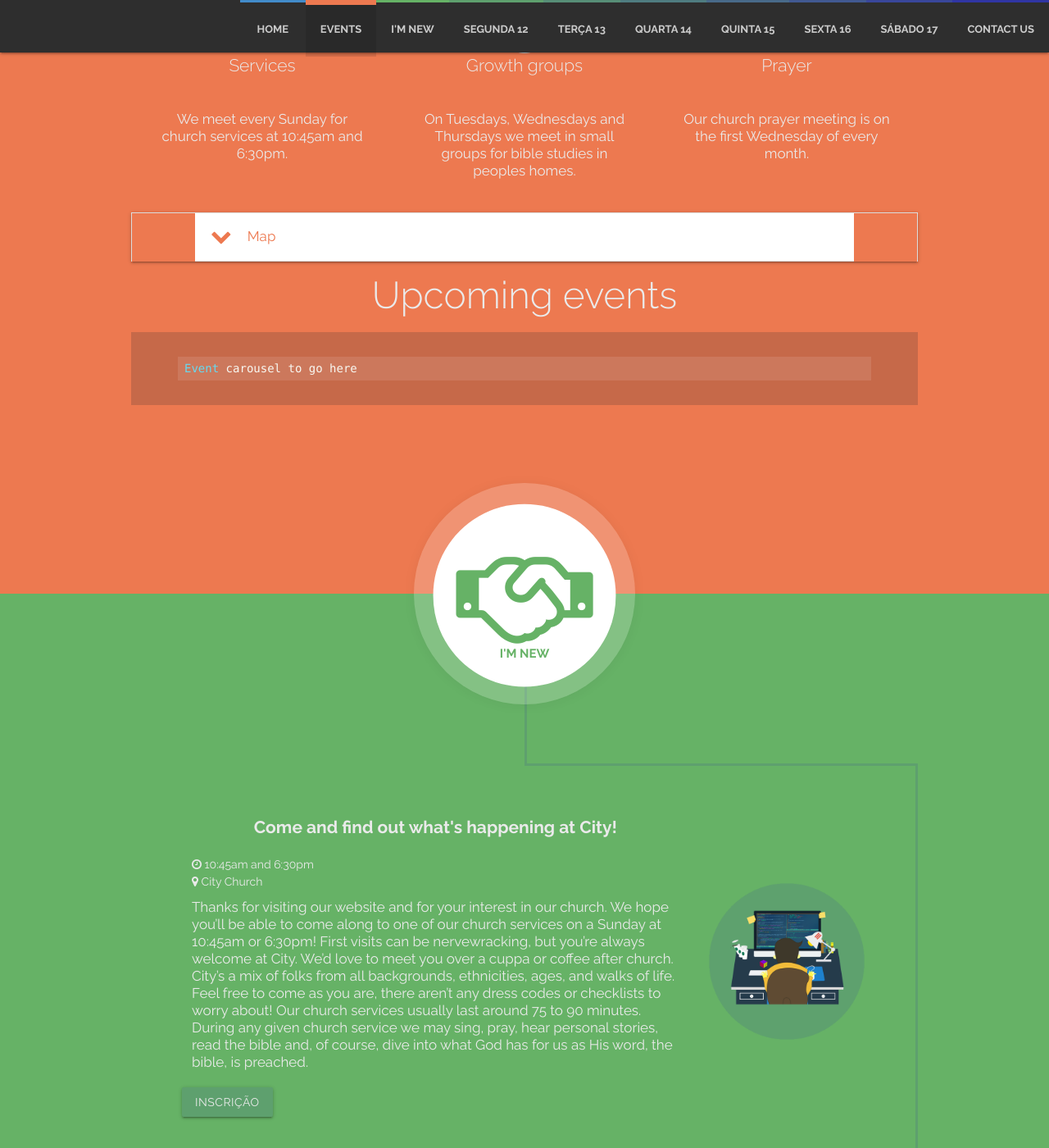
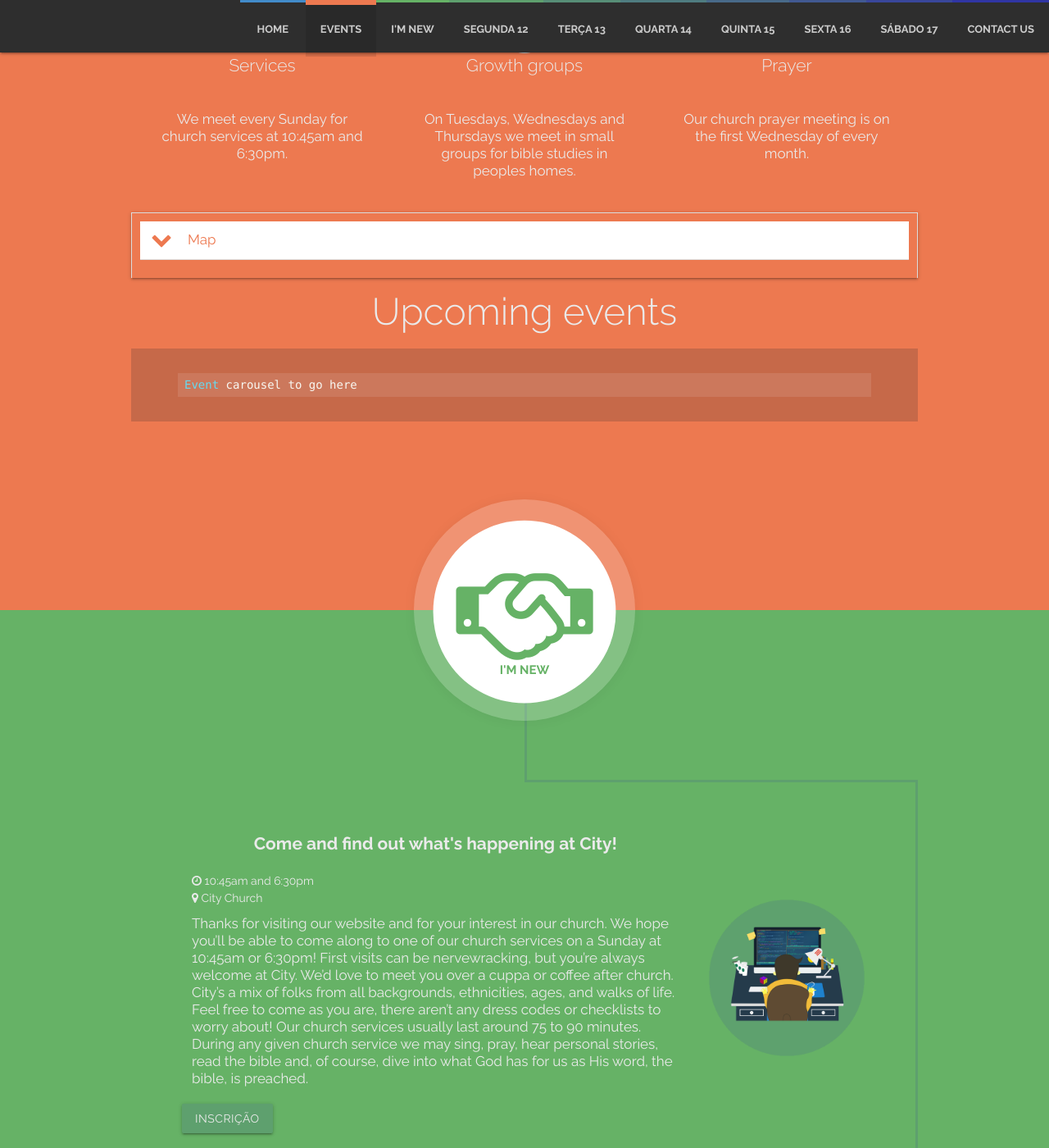
Before and after one commit to woodcock3/citychurch, a Jekyll site: the page built from index.html, in a window 1280 px wide and 1400 px high, scrolled down 1265 px. Shown: the whole window at 82% size. Built offline with Jekyll 4.4.1, drawn with Linux system fonts in a browser that asks for light colours.

Commit message:
Update _custom.sass

```diff
--- a/stylesheets/_sass/_custom.sass
+++ b/stylesheets/_sass/_custom.sass
@@ -18,7 +18,7 @@
         text-align: center
     .map
       color: #ED7950
-      padding: 10
+      padding: 10px
       .map-apply
         color: #ED7950
       .map-title
```
